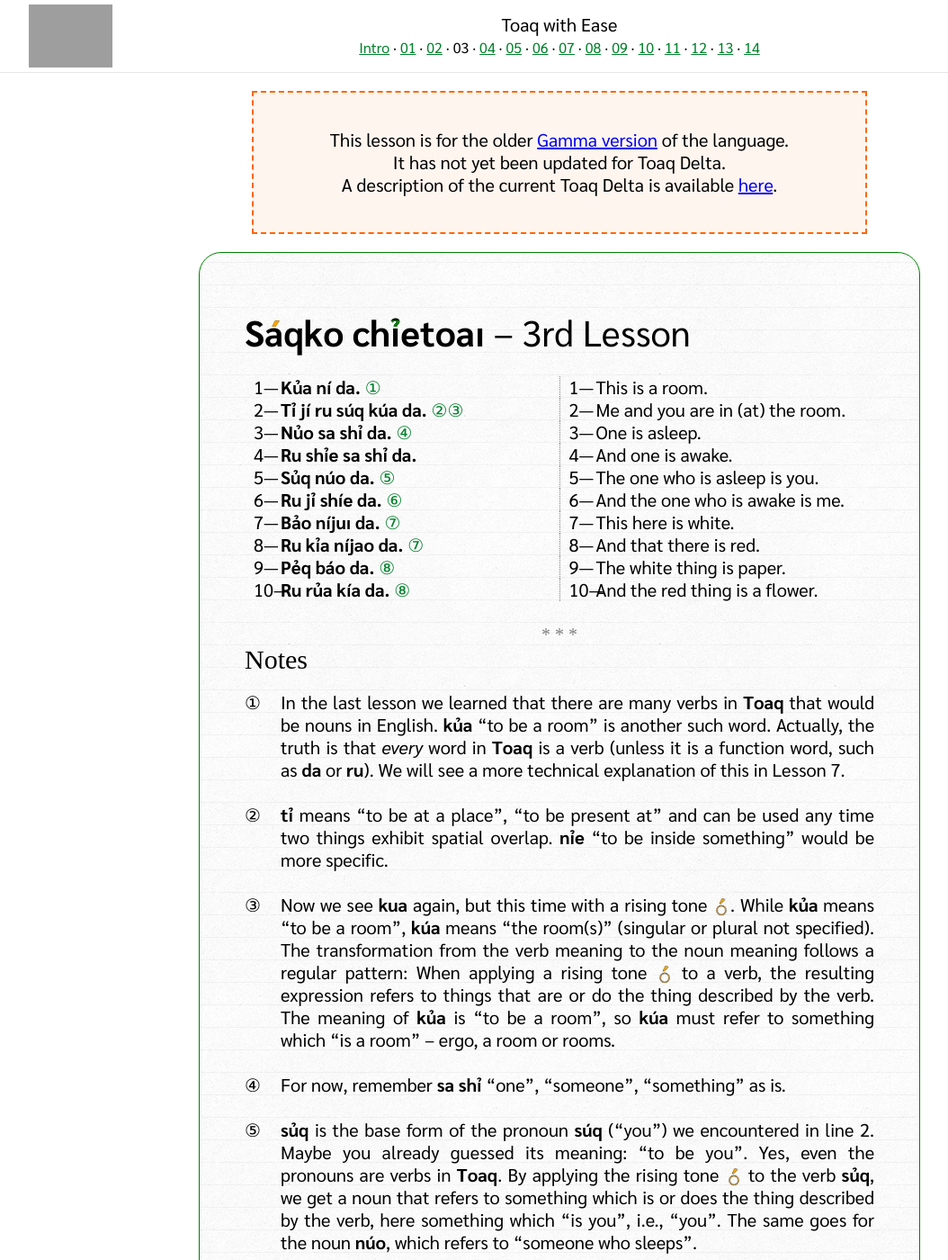
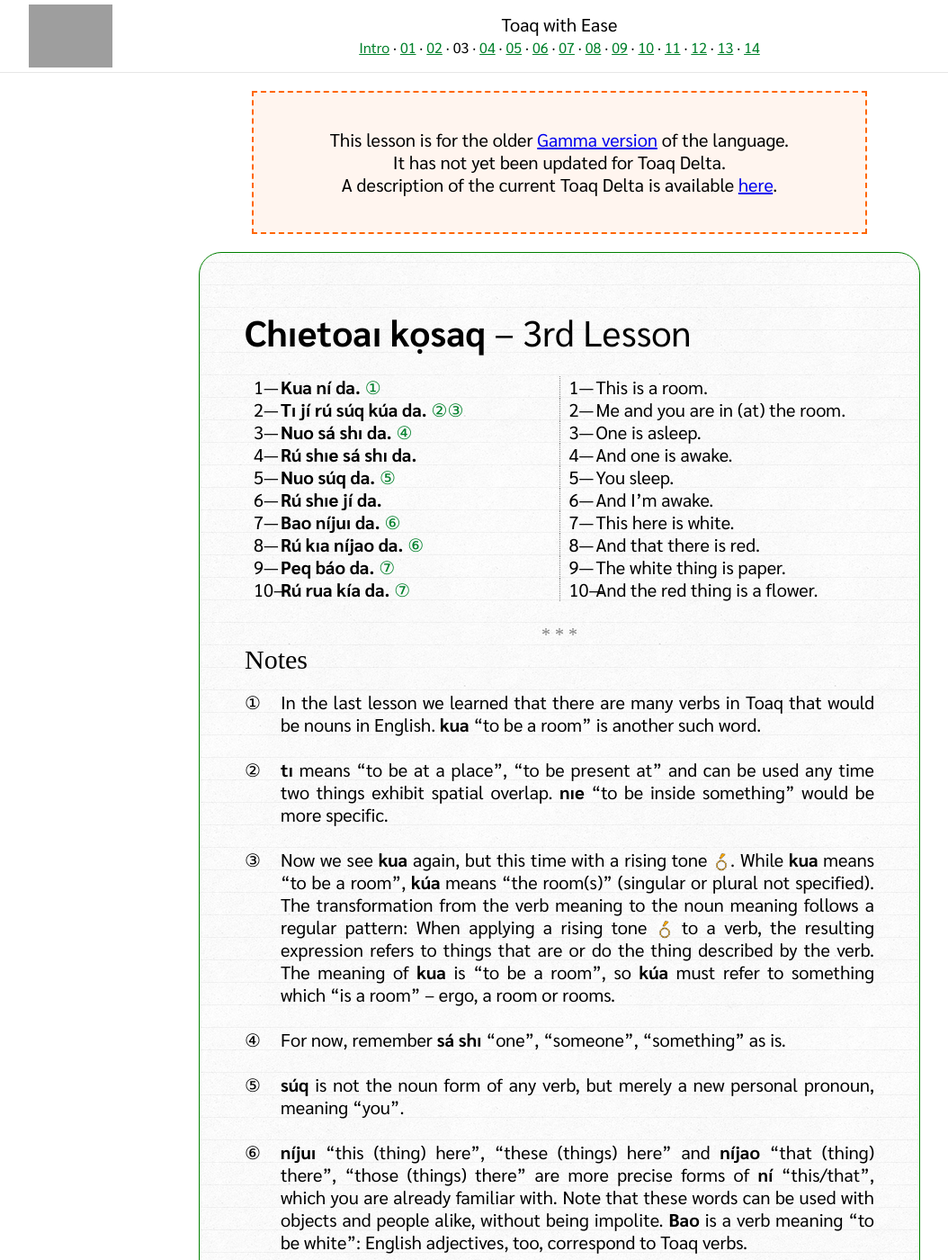
Before and after one commit to toaq/TwE, a Jekyll site: the page built from _lessons/03/index.md, in a window 1280 px wide and 1400 px high. Shown: the whole window at 90% size, without its empty margins (18-1072 px from the left). Built offline with Jekyll 4.4.1, drawn with Linux system fonts in a browser that asks for light colours; some web fonts are replaced; some of the changed text lies outside the part shown; grey boxes are pictures that could not be loaded.

Commit message:
Update lesson 3

```diff
--- a/_lessons/03/index.md
+++ b/_lessons/03/index.md
@@ -1,81 +1,79 @@
 ---
-title: 'Sáqko chỉetoaı'
+title: 'Chıetoaı kọsaq'
 ---
-# **Sáqko chỉetoaı** -- 3rd Lesson
+# **Chıetoaı kọsaq** -- 3rd Lesson
 
 <audio id="mainaudio" controls src="lesson.mp3"></audio>
 
 {: .sentences}
-| **Kủa ní da.**           [①](#fn-1)           | This is a room.                  |
-| **Tỉ jí ru súq kúa da.** [②](#fn-2)[③](#fn-3) | Me and you are in (at) the room. |
-| **Nủo sa shỉ da.**       [④](#fn-4)           | One is asleep.                   |
-| **Ru shỉe sa shỉ da.**                        | And one is awake.                |
-| **Sủq núo da.**          [⑤](#fn-5)           | The one who is asleep is you.    |
-| **Ru jỉ shíe da.**       [⑥](#fn-6)           | And the one who is awake is me.  |
-| **Bảo níjuı da.**        [⑦](#fn-7)           | This here is white.              |
-| **Ru kỉa níjao da.**     [⑦](#fn-7)           | And that there is red.           |
-| **Pẻq báo da.**          [⑧](#fn-8)           | The white thing is paper.        |
-| **Ru rủa kía da.**       [⑧](#fn-8)           | And the red thing is a flower.   |
+| **Kua ní da.**           [①](#fn-1)           | This is a room.                  |
+| **Tı jí rú súq kúa da.** [②](#fn-2)[③](#fn-3) | Me and you are in (at) the room. |
+| **Nuo sá shı da.**       [④](#fn-4)           | One is asleep.                   |
+| **Rú shıe sá shı da.**                        | And one is awake.                |
+| **Nuo súq da.**          [⑤](#fn-5)           | You sleep.                       |
+| **Rú shıe jí da.**                            | And I'm awake.                   |
+| **Bao níjuı da.**        [⑥](#fn-6)           | This here is white.              |
+| **Rú kıa níjao da.**     [⑥](#fn-6)           | And that there is red.           |
+| **Peq báo da.**          [⑦](#fn-7)           | The white thing is paper.        |
+| **Rú rua kía da.**       [⑦](#fn-7)           | And the red thing is a flower.   |
 
 ## Notes
 
-1. <a name="fn-1" /> In the last lesson we learned that there are many verbs in **Toaq** that would be nouns in English. **kủa** "to be a room" is another such word. Actually, the truth is that *every* word in **Toaq** is a verb (unless it is a function word, such as **da** or **ru**). We will see a more technical explanation of this in Lesson 7.
+1. <a name="fn-1" /> In the last lesson we learned that there are many verbs in Toaq that would be nouns in English. **kua** "to be a room" is another such word.
 
-2. <a name="fn-2" /> **tỉ** means "to be at a place", "to be present at" and can be used any time two things exhibit spatial overlap.  **nỉe** "to be inside something" would be more specific.
+2. <a name="fn-2" /> **tı** means "to be at a place", "to be present at" and can be used any time two things exhibit spatial overlap.  **nıe** "to be inside something" would be more specific.
 
-3. <a name="fn-3" /> Now we see **kua** again, but this time with a rising tone ![](../tones/t2.png). While **kủa** means "to be a room", **kúa** means "the room(s)" (singular or plural not specified). The transformation from the verb meaning to the noun meaning follows a regular pattern: When applying a rising tone ![](../tones/t2.png) to a verb, the resulting expression refers to things that are or do the thing described by the verb. The meaning of **kủa** is "to be a room", so **kúa** must refer to something which "is a room" -- ergo, a room or rooms.
+3. <a name="fn-3" /> Now we see **kua** again, but this time with a rising tone ![](../tones/d2.png). While **kua** means "to be a room", **kúa** means "the room(s)" (singular or plural not specified). The transformation from the verb meaning to the noun meaning follows a regular pattern: When applying a rising tone ![](../tones/d2.png) to a verb, the resulting expression refers to things that are or do the thing described by the verb. The meaning of **kua** is "to be a room", so **kúa** must refer to something which "is a room" -- ergo, a room or rooms.
 
-4. <a name="fn-4" /> For now, remember **sa shỉ** "one", "someone", "something" as is.
+4. <a name="fn-4" /> For now, remember **sá shı** "one", "someone", "something" as is.
 
-5. <a name="fn-5" /> **sủq** is the base form of the pronoun **súq** ("you") we encountered in line 2. Maybe you already guessed its meaning: "to be you". Yes, even the pronouns are verbs in **Toaq**. By applying the rising tone ![](../tones/t2.png) to the verb **sủq**, we get a noun that refers to something which is or does the thing described by the verb, here something which "is you", i.e., "you". The same goes for the noun **núo**, which refers to "someone who sleeps".
+5. <a name="fn-5" /> **súq** is not the noun form of any verb, but merely a new personal pronoun, meaning "you".
 
-6. <a name="fn-6" /> By now you can probably guess that **jỉ** has to mean "to be me".
+6. <a name="fn-6" /> **níjuı** "this (thing) here", "these (things) here" and **níjao** "that (thing) there", "those (things) there" are more precise forms of **ní** "this/that", which you are already familiar with. Note that these words can be used with objects and people alike, without being impolite. **Bao** is a verb meaning "to be white": English adjectives, too, correspond to Toaq verbs.
 
-7. <a name="fn-7" /> **níjuı** "this (thing) here", "these (things) here" and **níjao** "that (thing) there", "those (things) there" are more precise forms of **ní** "this/that", which you are already familiar with. Note that these words can be used with objects and people alike, without being impolite.
-
-8. <a name="fn-8" /> And one more time, **báo** with a rising tone ![](../tones/t2.png) refers to something which is or does the thing described by the verb "to be white", therefore it refers to something which is white -- it means "the white thing(s)". And analogously: **kía** "the red thing(s)".
+7. <a name="fn-7" /> And one more time, **báo** with a rising tone ![](../tones/d2.png) refers to something which is or does the thing described by the verb "to be white", therefore it refers to something which is white -- it means "the white thing(s)". And analogously: **kía** "the red thing(s)".
 
 ## Exercises
 
 ### Translate:
 
 - <audio controls src="ex1.mp3"></audio>
-  **Chủq kía báo da.**
+  **Chuq kía báo da.**
   <span class="spoiler" tabindex=0>"The red one eats the white one."</span>
 
 - <audio controls src="ex2.mp3"></audio>
-  **Tỉ rúa níjao da.**
+  **Tı rúa níjao da.**
   <span class="spoiler" tabindex=0>"The flower is in (at) that thing there."</span>
 
 - <audio controls src="ex3.mp3"></audio>
-  **Nỉe súq kúa da.**
+  **Nıe súq kúa da.**
   <span class="spoiler" tabindex=0>"You are inside the room."</span>
 
 - <audio controls src="ex4.mp3"></audio>
-  **Chỏ jí rúqshua da.**
+  **Cho jí rúqshua da.**
   <span class="spoiler" tabindex=0>"I like the rain."</span>
 
 - <audio controls src="ex5.mp3"></audio>
-  **Hảq níjuı da.**
+  **Haq níjuı da.**
   <span class="spoiler" tabindex=0>"This here is food."</span>
 
 - <audio controls src="ex6.mp3"></audio>
-  **Rủa máq da.**
+  **Rua máq da.**
   <span class="spoiler" tabindex=0>"It is a flower."</span>
 
 ### Fill in the blanks:
 
 - "The room is inside the house."
-  **Nỉe <span class="spoiler" tabindex=0>kúa</span> jío da.**
+  **Nıe <span class="spoiler" tabindex=0>kúa</span> jío da.**
 
 - "The flower is white."
-  **<span class="spoiler" tabindex=0>Bảo</span> rúa da.**
+  **<span class="spoiler" tabindex=0>Bao</span> rúa da.**
 
 - "This here and that there is beautiful."
-  **Dẻ <span class="spoiler" tabindex=0>níjuı</span> ru <span class="spoiler" tabindex=0>níjao</span> da.**
+  **De <span class="spoiler" tabindex=0>níjuı</span> rú <span class="spoiler" tabindex=0>níjao</span> da.**
 
 - "The food is that there."
-  **<span class="spoiler" tabindex=0>Nỉjao</span> háq da.**
+  **<span class="spoiler" tabindex=0>Nıjao</span> háq da.**
 
 - "You are me."
-  **<span class="spoiler" tabindex=0>Jỉ</span> <span class="spoiler" tabindex=0>súq</span> da.**
+  **<span class="spoiler" tabindex=0>Jı</span> <span class="spoiler" tabindex=0>súq</span> da.**
```
